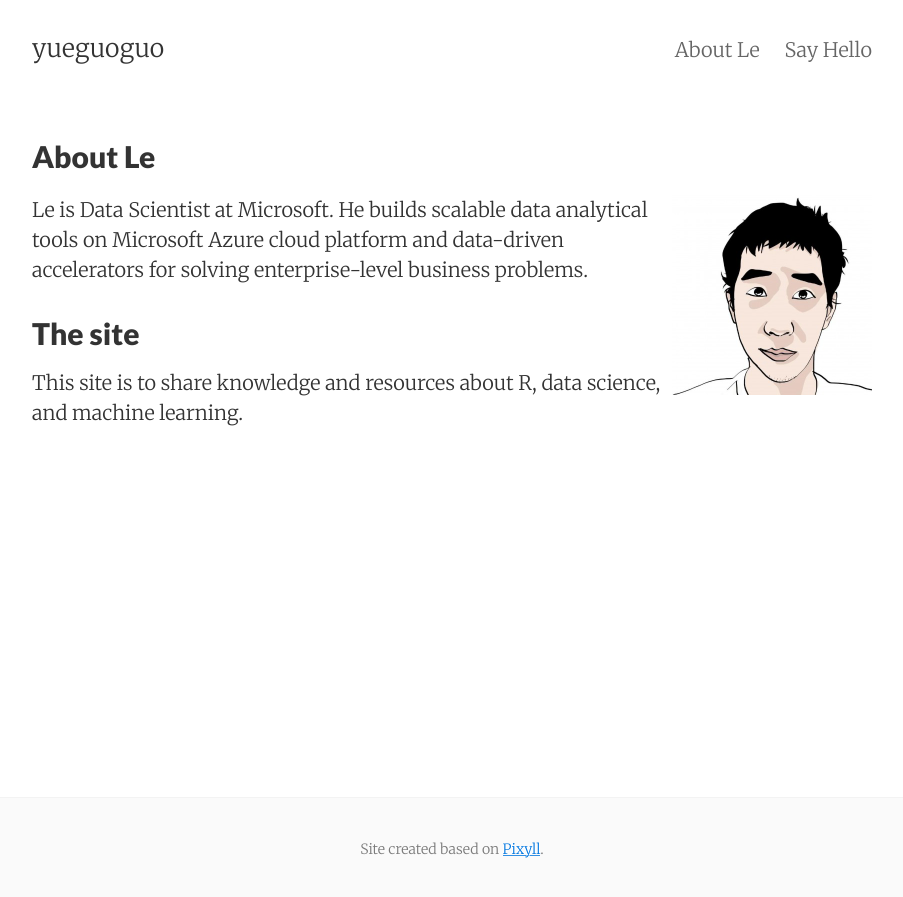
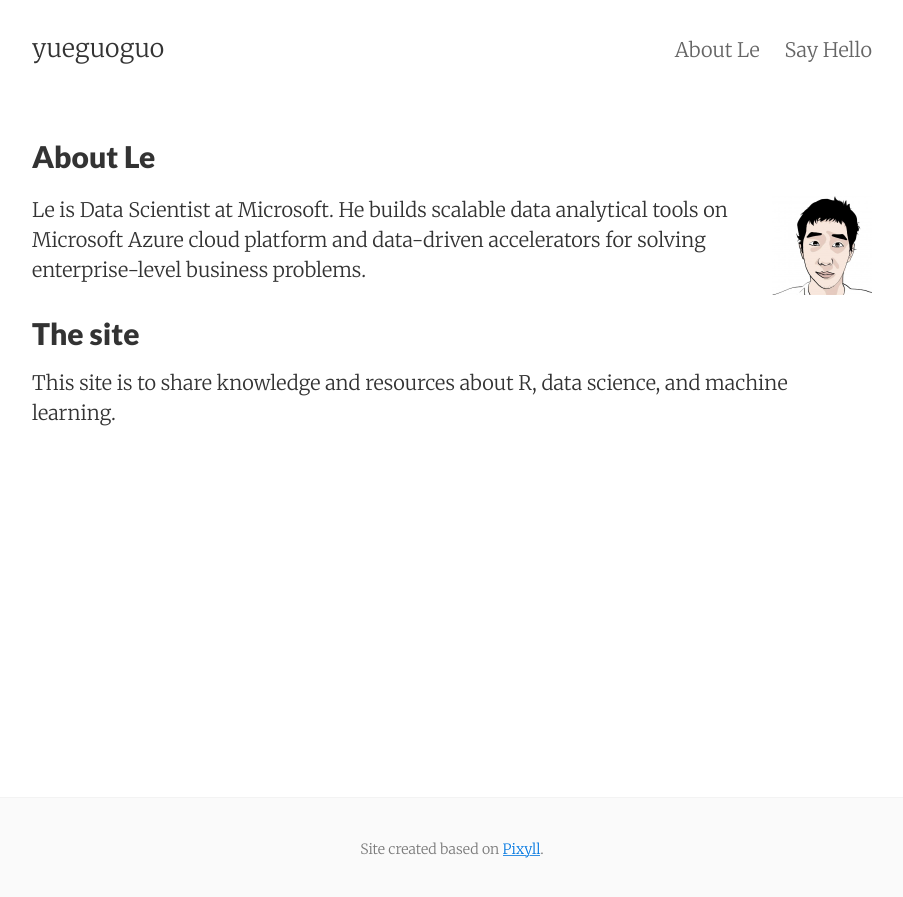
Before and after one commit to yueguoguo/yueguoguo.github.io, a Jekyll site: the page built from about.md, in a window 1280 px wide. Shown: the top 897 px of the page, without its empty margins (188-1091 px from the left). Built offline with Jekyll 4.4.1, drawn with Linux system fonts in a browser that asks for light colours.

Commit message:
Update about.md

```diff
--- a/about.md
+++ b/about.md
@@ -5,7 +5,7 @@
 tags: about
 ---
 
-<img class="col one right" src="/images/prof_pic_le.jpg" height="200" width="200">
+<img class="col one right" src="/images/prof_pic_le.jpg" height="100" width="100">
 
 <p>Le is Data Scientist at Microsoft. He builds scalable data analytical
 tools on Microsoft Azure cloud platform and data-driven accelerators for solving enterprise-level business
```
